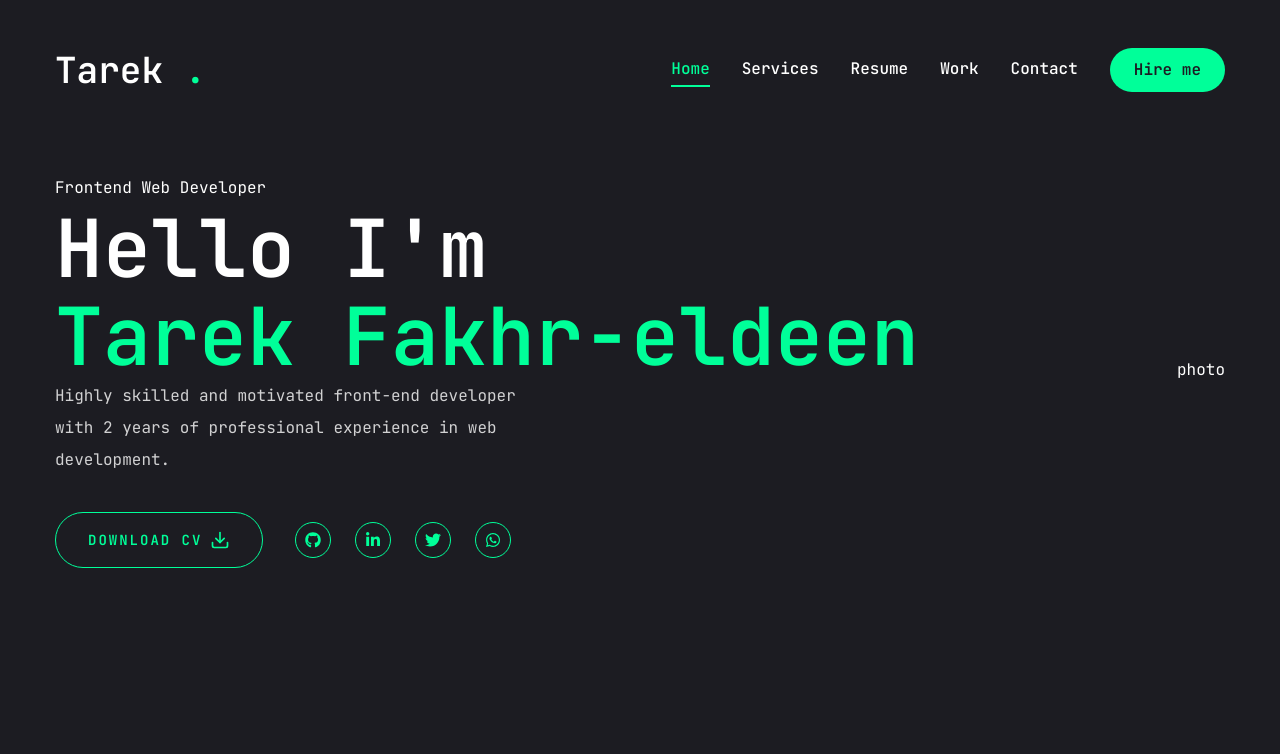
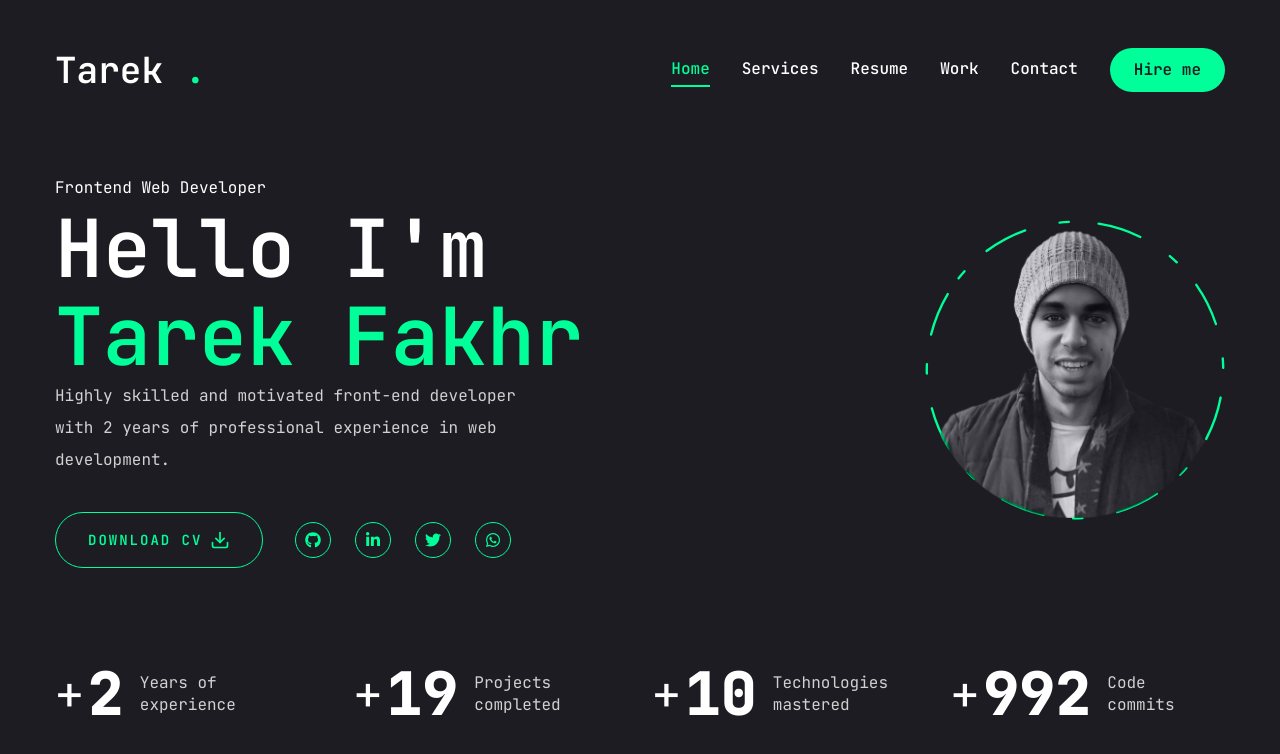
Before and after one commit to TarekSaeed95/portfolio-next.js, a Next.js app: page / in a window 1280 px wide. Shown: the top 754 px of the page. Built offline with nearby package versions, Linux system fonts and the light colour scheme.

Commit message:
feat: add photo and stats comps

```diff
--- a/package.json
+++ b/package.json
@@ -21,6 +21,7 @@
     "lucide-react": "^0.394.0",
     "next": "14.2.3",
     "react": "^18",
+    "react-countup": "^6.5.3",
     "react-dom": "^18",
     "react-icons": "^5.2.1",
     "tailwind-merge": "^2.3.0",
--- a/src/app/page.tsx
+++ b/src/app/page.tsx
@@ -1,35 +1,47 @@
+import Photo from "@/components/Photo";
 import Social from "@/components/Social";
+import Stats from "@/components/Stats";
 import { Button } from "@/components/ui/button";
 import { FiDownload } from "react-icons/fi";
 
 export default function Home() {
   return (
     <section className="h-full">
-      <div className="container mx-auto">
+      <div className="container mx-auto ">
         <div className="flex flex-col xl:flex-row items-center justify-between xl:pt-8 xl:pb-24">
-          <div className="text-center xl:text-left">
+          <div className="text-center xl:text-left order-2 xl:order-none ">
             <span>Frontend Web Developer</span>
             <h1 className="h1">
               Hello I&apos;m <br />{" "}
-              <span className="text-accent">Tarek Fakhr-eldeen</span>
+              <span className="text-accent">Tarek Fakhr</span>
             </h1>
             <p className="max-w-[500px] mb-9 text-white/80">
               Highly skilled and motivated front-end developer with 2 years of
               professional experience in web development.
             </p>
             <div className="flex flex-col xl:flex-row items-center gap-8">
-              <Button variant='outline' size='lg' className="uppercase flex items-center gap-2">
+              <Button
+                variant="outline"
+                size="lg"
+                className="uppercase flex items-center gap-2"
+              >
                 <span>Download CV</span>
-                <FiDownload className="text-xl"/>
+                <FiDownload className="text-xl" />
               </Button>
               <div className="mb-8 xl:mb-0">
-                <Social containerStyles="flex gap-6" iconStyles='w-9 h-9 border border-accent rounded-full flex justify-center items-center text-accent text-base hover:bg-accent hover:text-primary hover:transition-all duration-500'/>
+                <Social
+                  containerStyles="flex gap-6"
+                  iconStyles="w-9 h-9 border border-accent rounded-full flex justify-center items-center text-accent text-base hover:bg-accent hover:text-primary hover:transition-all duration-500"
+                />
               </div>
             </div>
           </div>
-          <div>photo</div>
+          <div className="order-1 xl:order-none mb-8 xl:mb-0 xl:ms-3">
+            <Photo />
+          </div>
         </div>
       </div>
+      <Stats/>
     </section>
   );
 }
--- /dev/null
+++ b/src/components/Photo.tsx
@@ -0,0 +1,62 @@
+"use client";
+import { motion } from "framer-motion";
+import Image from "next/image";
+const Photo = () => {
+  return (
+    <div className="w-full h-full relative">
+      <motion.div
+        initial={{ opacity: 0 }}
+        animate={{
+          opacity: 1,
+          transition: { delay: 1, duration: 0.4, ease: "easeInOut" },
+        }}
+      >
+        <motion.div
+          initial={{ opacity: 0 }}
+          animate={{
+            opacity: 1,
+            transition: { delay: 1.4, duration: 0.4, ease: "easeInOut" },
+          }}
+          className="w-[298px] h-[298px] xl:w-[398] xl:h-[398] mix-blend-luminosity absolute  "
+        >
+          <Image
+            src="/assets/photo.png"
+            priority
+            quality={100}
+            fill
+            alt="Tarek"
+            className="object-contain xl:w-[398px] xl:h-[398px] m-auto"
+          />
+        </motion.div>
+        <motion.svg
+          className="w-[300px] xl:w-[406] h-[300px] xl:h-[406] "
+          fill="transparent"
+          viewBox="0 0 506 506"
+          xmlns="http://www.w3.org/2000/svg"
+        >
+          <motion.circle
+            cx="253"
+            cy="253"
+            r="250"
+            stroke="#00ff99"
+            strokeWidth="4"
+            strokeLinecap="round"
+            strokeLinejoin="round"
+            initial={{ strokeDasharray: "24 10 0 0" }}
+            animate={{
+              strokeDasharray: ["15 120 25 25", "16 25 92 72", "4 250 22 22"],
+              rotate: [120, 360],
+            }}
+            transition={{
+              duration: 20,
+              repeat: Infinity,
+              repeatType: "reverse",
+            }}
+          />
+        </motion.svg>
+      </motion.div>
+    </div>
+  );
+};
+
+export default Photo;
--- /dev/null
+++ b/src/components/Stats.tsx
@@ -0,0 +1,45 @@
+"use client";
+import CountUp from "react-countup";
+const stats = [
+  { num: 2, text: "Years of experience" },
+  { num: 19, text: "Projects completed" },
+  { num: 10, text: "Technologies mastered" },
+  { num: 999, text: "Code commits" },
+];
+const Stats = () => {
+  return (
+    <section className="pt-4 pb-12 xl:py-0 ">
+      <div className="container mx-auto">
+        <div className="flex flex-wrap gap-6 mx-auto xl:max-w-none max-w-[80vw]">
+          {stats.map((stat, i) => {
+            return (
+              <div
+                className="flex-1 flex gap-4 items-center justify-center xl:justify-start"
+                key={i}
+              >
+                <div className="flex items-center gap-1">
+                <p className="text-3xl xl:text-5xl">+</p>
+                <CountUp
+                  end={stat.num}
+                  duration={5}
+                  delay={2}
+                  className="text-4xl xl:text-6xl font-extrabold"
+                />
+                </div>
+                <p
+                  className={`${
+                    stat.text.length < 15 ? "max-w-[100px]" : "max-w-[150px]"
+                  } leading-snug text-white/80`}
+                >
+                  {stat.text}
+                </p>
+              </div>
+            );
+          })}
+        </div>
+      </div>
+    </section>
+  );
+};
+
+export default Stats;
```
Also changed, not shown: public/assets/photo.png (added), 1 other file (tests, documents, lock files or other folders).
